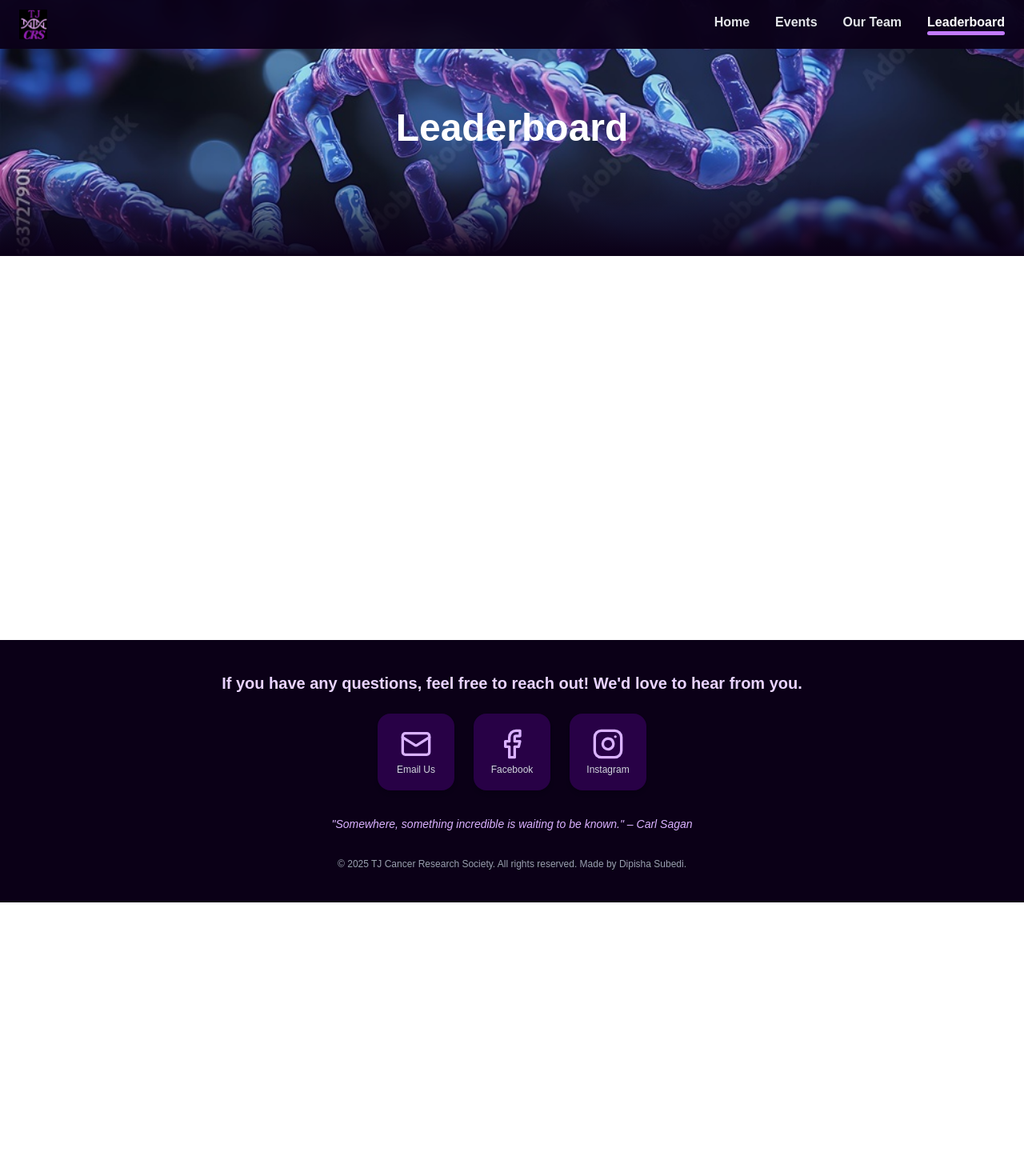
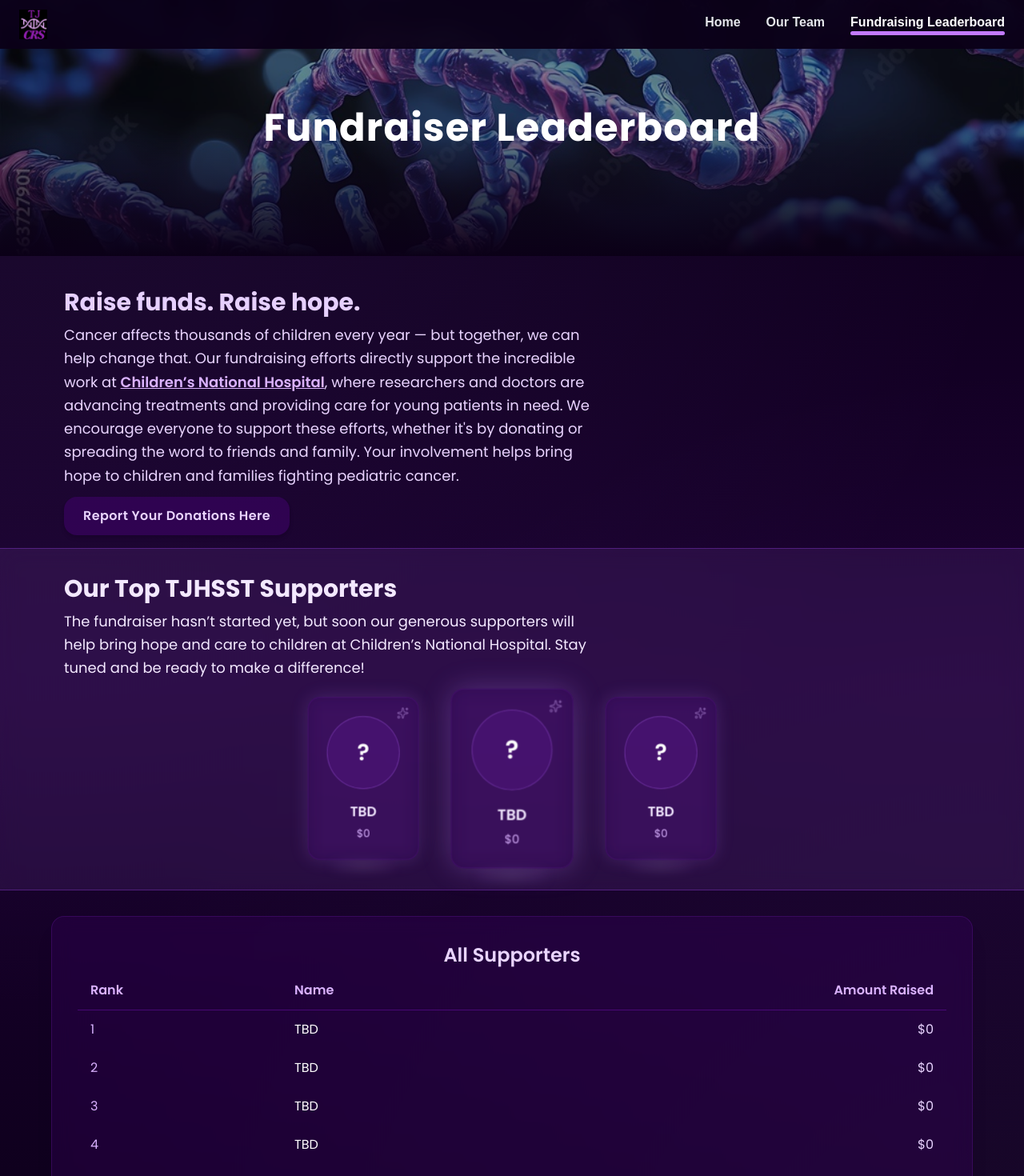
Before and after one commit to dipishasubedi/club-website, a Next.js app: page /leaderboard in a window 1280 px wide. Shown: the top 1470 px of the page at 80% size. Before the commit the page ends 1128 px from the top, so only its background shows below. Built offline with nearby package versions, Linux system fonts and the light colour scheme.

Commit message:
fundraising leaderboard ??

```diff
--- a/app/components/Navbar.tsx
+++ b/app/components/Navbar.tsx
@@ -8,16 +8,14 @@
 
   const links = [
     { href: "/", label: "Home" },
-    { href: "/events", label: "Events" },
     { href: "/about", label: "Our Team" },
 
-    { href: "/leaderboard", label: "Leaderboard" },
+    { href: "/leaderboard", label: "Fundraising Leaderboard" },
   ];
 
   return (
     <nav className="w-full fixed top-0 left-0 z-50 bg-[#0b0017]/95 backdrop-blur-md text-white ">
       <div className="max-w-7xl mx-auto px-6 py-3 flex items-center justify-between">
-        {/* Club Name */}
         <Link href="/" className="flex items-center">
           <Image
             src="/CRS1.png"
@@ -28,8 +26,7 @@
           />
         </Link>
 
-        {/* Links */}
-        <div className="flex space-x-8 text-gray-200 font-medium font-semibold">
+        <div className="flex space-x-8 text-gray-200  font-semibold">
           {links.map((link) => {
             const isActive = pathname === link.href;
             return (
@@ -41,7 +38,6 @@
                 }`}
               >
                 {link.label}
-                {/* Underline for active link */}
                 {isActive && (
                   <span className="absolute left-0 bottom-0 w-full h-[5px] bg-purple-400 rounded-full"></span>
                 )}
--- a/app/events/page.tsx
+++ b/app/events/page.tsx
@@ -2,15 +2,20 @@
 
 export default function Events() {
   return (
-    <main className="relative flex flex-col min-h-screen text-white">
+    <main
+      className="relative flex flex-col min-h-screen text-white"
+      style={{ fontFamily: "var(--font-poppins)" }}
+    >
       <section
         className="relative w-full h-[40vh] bg-cover bg-center"
         style={{ backgroundImage: "url('backgroundPic.jpeg')" }}
       >
         <div className="absolute bottom-0 w-full h-1/3 bg-gradient-to-t from-[#0b0017] to-transparent"></div>
+        <div className="absolute inset-0 bg-black/40"></div>
+
         <div className="absolute inset-0 flex items-center justify-center">
           <h1 className="text-5xl font-extrabold text-white text-center">
-            Events{" "}
+            Events
           </h1>
         </div>
       </section>
--- a/app/leaderboard/page.tsx
+++ b/app/leaderboard/page.tsx
@@ -1,19 +1,176 @@
 "use client";
+import { Sparkles } from "lucide-react";
+import Link from "next/link";
 
 export default function Leaderboard() {
+  const leaderboard = [
+    { name: "Suhani Garg", amount: 0 },
+    { name: "Arya Reddy", amount: 650 },
+    { name: "Minati Divakar", amount: 0 },
+    { name: "Ramini Paruchuri", amount: 0 },
+    { name: "Yash Chavali", amount: 0 },
+    { name: "Dipisha Subedi", amount: 0 },
+    { name: "Meerub Rana", amount: 0 },
+    { name: "Pal Sh", amount: 0 },
+  ];
+
+  const topThree = leaderboard.slice(0, 3);
+
   return (
-    <main className="relative flex flex-col min-h-screen text-white">
+    <main
+      className="relative flex flex-col min-h-screen bg-gradient-to-b from-[#0b0017] via-[#1a0030] to-[#0b0017] text-white overflow-hidden"
+      style={{ fontFamily: "var(--font-poppins)" }}
+    >
       <section
         className="relative w-full h-[40vh] bg-cover bg-center"
         style={{ backgroundImage: "url('backgroundPic.jpeg')" }}
       >
-        <div className="absolute bottom-0 w-full h-1/3 bg-gradient-to-t from-[#0b0017] to-transparent"></div>
+        {" "}
+        <div className="absolute inset-0 bg-black/40"></div>
+        <div className="absolute bottom-0 w-full h-1/2 bg-gradient-to-t from-[#0b0017] to-transparent"></div>
         <div className="absolute inset-0 flex items-center justify-center">
-          <h1 className="text-5xl font-extrabold text-white text-center">
-            Leaderboard{" "}
+          <h1 className="text-5xl font-extrabold text-white tracking-wide text-center">
+            Fundraiser Leaderboard
           </h1>
         </div>
       </section>
+
+      <section className="mb-4 w-screen mx-auto px-20 mt-10 flex flex-col items-start text-left">
+        <h2 className="text-3xl font-extrabold text-purple-200 mb-2">
+          Raise funds. Raise hope.
+        </h2>
+        <p className="text-purple-200 text-lg leading-relaxed max-w-2xl mb-3 relative z-10">
+          Cancer affects thousands of children every year — but together, we can
+          help change that. Our fundraising efforts directly support the
+          incredible work at{" "}
+          <a
+            href="https://www.childrensnational.org/"
+            target="_blank"
+            rel="noopener noreferrer"
+            className="font-semibold text-purple-300 underline hover:text-purple-200 transition cursor-pointer relative z-20"
+            style={{ pointerEvents: "auto" }}
+          >
+            Children’s National Hospital
+          </a>
+          , where researchers and doctors are advancing treatments and providing
+          care for young patients in need. We encourage everyone to support
+          these efforts, whether it's by donating or spreading the word to
+          friends and family. Your involvement helps bring hope to children and
+          families fighting pediatric cancer.
+        </p>
+
+        <a
+          href="https://docs.google.com/forms/d/e/1FAIpQLSewj3fgkkDhUJNRXnC1cxJ-AFX5VVoqkLISnuO-J5XdKMG_zw/viewform?usp=dialog"
+          target="_blank"
+          rel="noopener noreferrer"
+          className="relative group bg-purple-950/60 rounded-2xl px-6 py-3 shadow-md transition-all duration-300 transform hover:scale-105 hover:shadow-[0_0_25px_rgba(192,132,252,0.6)] active:opacity-80 flex flex-col items-center justify-center"
+        >
+          <span className="text-purple-200 font-semibold text-md tracking-wide text-center">
+            Report Your Donations Here
+          </span>
+          <div className="absolute inset-0 rounded-2xl bg-gradient-to-r from-purple-600/20 to-purple-400/10 opacity-0 group-hover:opacity-100 blur-xl transition-opacity duration-300"></div>
+        </a>
+      </section>
+
+      <section className="w-full bg-purple-400/10 backdrop-blur-md py-8 px-20 border-y border-purple-500/30">
+        <div className="max-w-7xl mx-auto text-left">
+          <h2 className="text-3xl font-extrabold text-purple-100 mb-2">
+            Our Top TJHSST Supporters
+          </h2>
+          <p className="text-purple-100 text-lg leading-relaxed max-w-2xl mb-4">
+            The fundraiser hasn’t started yet, but soon our generous supporters
+            will help bring hope and care to children at Children’s National
+            Hospital. Stay tuned and be ready to make a difference!
+          </p>
+
+          <div className="flex justify-center flex-wrap gap-10">
+            {[1, 2, 3].map((_, idx) => {
+              const scales = ["scale-95", "scale-105", "scale-95"];
+              const glow = [
+                "shadow-[0_0_25px_rgba(192,132,252,0.2)]",
+                "shadow-[0_0_35px_rgba(192,132,252,0.3)]",
+                "shadow-[0_0_25px_rgba(192,132,252,0.2)]",
+              ];
+
+              return (
+                <div
+                  key={idx}
+                  className={`relative flex flex-col items-center text-center p-6 rounded-2xl bg-purple-950/30 backdrop-blur-md border border-purple-900/40 ${scales[idx]} ${glow[idx]} transition-transform animate-pulse`}
+                >
+                  <Sparkles className="absolute top-3 right-3 text-purple-300/40 w-4 h-4" />
+                  <div className="w-24 h-24 rounded-full bg-purple-900/40 border border-purple-400/30 flex items-center justify-center text-3xl font-semibold text-white mb-4">
+                    ?
+                  </div>
+                  <p className="text-lg font-semibold text-purple-100 mb-1">
+                    TBD
+                  </p>
+                  <p className="text-purple-300 text-sm">$0</p>
+                  <div className="absolute -bottom-3 w-20 h-1 bg-gradient-to-r from-purple-400/20 via-purple-200/40 to-purple-400/20 rounded-full blur-sm"></div>
+                </div>
+              );
+            })}
+          </div>
+        </div>
+      </section>
+
+      <section className="w-[90%] max-w-7xl mx-auto bg-purple-950/30 rounded-2xl shadow-xl p-8 mt-8 mb-8 backdrop-blur-md border border-purple-900/40">
+        <h2 className="text-2xl font-semibold text-purple-200 mb-1 text-center">
+          All Supporters
+        </h2>
+        <table className="w-full text-left border-collapse">
+          <thead>
+            <tr className="text-purple-300 border-b border-purple-800/50">
+              <th className="py-3 px-4 font-semibold">Rank</th>
+              <th className="py-3 px-4 font-semibold">Name</th>
+              <th className="py-3 px-4 font-semibold text-right">
+                Amount Raised
+              </th>
+            </tr>
+          </thead>
+          <tbody>
+            {[...Array(8)].map((_, idx) => (
+              <tr
+                key={idx}
+                className="transition-all duration-200 hover:bg-purple-900/30"
+              >
+                <td className="py-3 px-4 text-purple-300">{idx + 1}</td>
+                <td className="py-3 px-4">TBD</td>
+                <td className="py-3 px-4 text-right text-purple-200">$0</td>
+              </tr>
+            ))}
+          </tbody>
+        </table>
+      </section>
+
+      <style jsx>{`
+        main::before {
+          content: "";
+          position: absolute;
+          inset: 0;
+          background: radial-gradient(
+              circle at 25% 25%,
+              rgba(179, 136, 255, 0.08),
+              transparent 40%
+            ),
+            radial-gradient(
+              circle at 75% 75%,
+              rgba(179, 136, 255, 0.06),
+              transparent 40%
+            );
+          background-size: 200% 200%;
+          animation: pulse 12s ease-in-out infinite alternate;
+          z-index: 0;
+        }
+
+        @keyframes pulse {
+          0% {
+            background-position: 0% 50%;
+          }
+          100% {
+            background-position: 100% 50%;
+          }
+        }
+      `}</style>
     </main>
   );
 }
```
Also changed, not shown: app/about/page.tsx (+8 -10 lines), app/page.tsx (+31 -22 lines).
